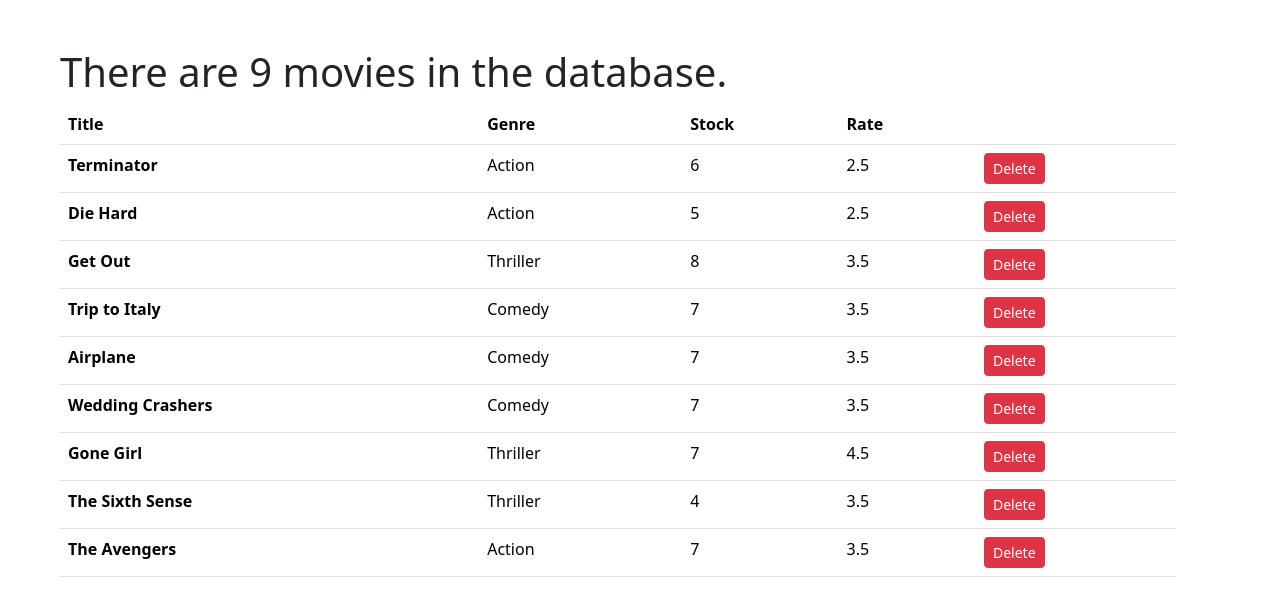
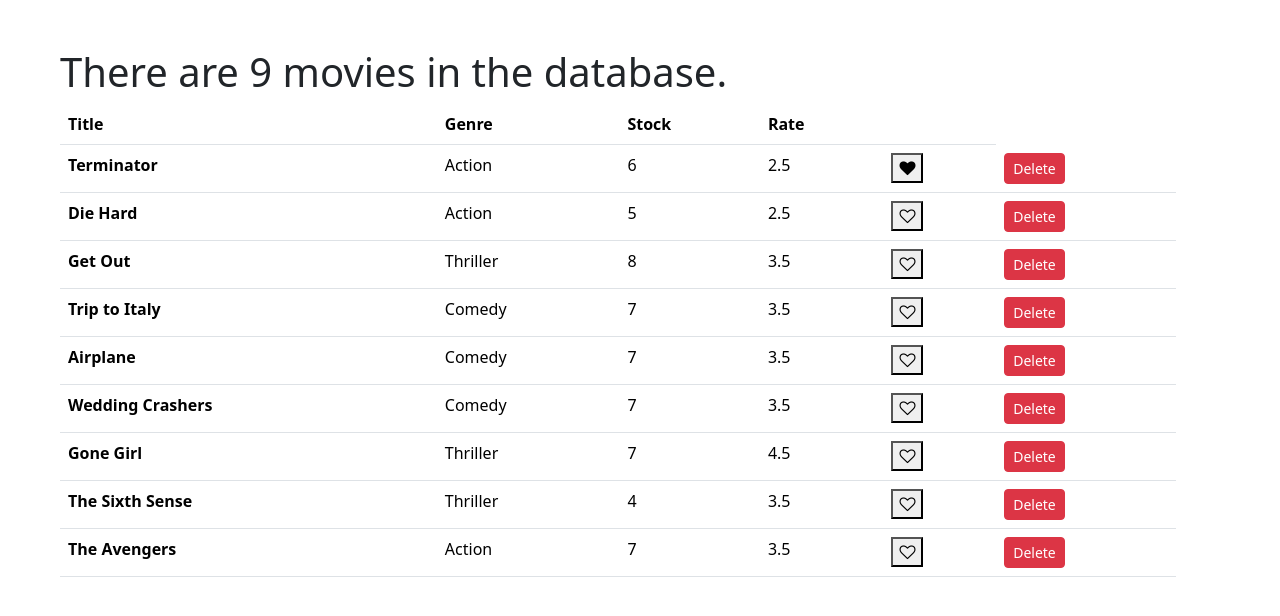
Before and after one commit to aloaam/mastering-react-vidly, a React (Create React App) app: page / in a window 1280 px wide. Shown: the top 616 px of the page. Built offline with nearby package versions, Linux system fonts and the light colour scheme.

Commit message:
change approach from button inside component to outside

```diff
--- /dev/null
+++ b/src/components/common/like.jsx
@@ -0,0 +1,32 @@
+import React, { Component } from "react";
+
+class Like extends Component {
+  state = {
+    liked: false,
+  };
+
+  constructor(props) {
+    super(props);
+    this.state.liked = props.liked;
+  }
+
+  handleClick() {
+    this.setState({ liked: !this.state.liked });
+  }
+
+  render() {
+    let classes = "fa fa-heart";
+    if (!this.props.liked) {
+      classes += "-o";
+    }
+    return (
+      <div>
+        <button onClick={this.handleClick}>
+          <i className={classes}></i>
+        </button>
+      </div>
+    );
+  }
+}
+
+export default Like;
--- a/src/components/movies.jsx
+++ b/src/components/movies.jsx
@@ -1,11 +1,12 @@
 import React, { useState } from "react";
 import { getMovies } from "./../fakeMovieService";
+import Like from "./common/like";
 
 function Movies() {
   const [movies, setMovies] = useState(getMovies());
 
   const handleDeletion = (id) => {
-    setMovies(movies.filter((movie) => movie._id != id));
+    setMovies(movies.filter((movie) => movie._id !== id));
   };
 
   if (movies.length === 0) return <h1>There are no movies in the database!</h1>;
@@ -32,6 +33,9 @@ function Movies() {
                 <td>{movie.numberInStock}</td>
                 <td>{movie.dailyRentalRate}</td>
                 <td>
+                  <Like liked={movie.liked} />
+                </td>
+                <td>
                   <button
                     type="button"
                     className="btn btn-danger btn-sm"
--- a/src/fakeMovieService.js
+++ b/src/fakeMovieService.js
@@ -7,64 +7,65 @@ const movies = [
     genre: { _id: "5b21ca3eeb7f6fbccd471818", name: "Action" },
     numberInStock: 6,
     dailyRentalRate: 2.5,
-    publishDate: "2018-01-03T19:04:28.809Z"
+    publishDate: "2018-01-03T19:04:28.809Z",
+    liked: true,
   },
   {
     _id: "5b21ca3eeb7f6fbccd471816",
     title: "Die Hard",
     genre: { _id: "5b21ca3eeb7f6fbccd471818", name: "Action" },
     numberInStock: 5,
-    dailyRentalRate: 2.5
+    dailyRentalRate: 2.5,
   },
   {
     _id: "5b21ca3eeb7f6fbccd471817",
     title: "Get Out",
     genre: { _id: "5b21ca3eeb7f6fbccd471820", name: "Thriller" },
     numberInStock: 8,
-    dailyRentalRate: 3.5
+    dailyRentalRate: 3.5,
   },
   {
     _id: "5b21ca3eeb7f6fbccd471819",
     title: "Trip to Italy",
     genre: { _id: "5b21ca3eeb7f6fbccd471814", name: "Comedy" },
     numberInStock: 7,
-    dailyRentalRate: 3.5
+    dailyRentalRate: 3.5,
   },
   {
     _id: "5b21ca3eeb7f6fbccd47181a",
     title: "Airplane",
     genre: { _id: "5b21ca3eeb7f6fbccd471814", name: "Comedy" },
     numberInStock: 7,
-    dailyRentalRate: 3.5
+    dailyRentalRate: 3.5,
   },
   {
     _id: "5b21ca3eeb7f6fbccd47181b",
     title: "Wedding Crashers",
     genre: { _id: "5b21ca3eeb7f6fbccd471814", name: "Comedy" },
     numberInStock: 7,
-    dailyRentalRate: 3.5
+    dailyRentalRate: 3.5,
   },
   {
     _id: "5b21ca3eeb7f6fbccd47181e",
     title: "Gone Girl",
     genre: { _id: "5b21ca3eeb7f6fbccd471820", name: "Thriller" },
     numberInStock: 7,
-    dailyRentalRate: 4.5
+    dailyRentalRate: 4.5,
   },
   {
     _id: "5b21ca3eeb7f6fbccd47181f",
     title: "The Sixth Sense",
     genre: { _id: "5b21ca3eeb7f6fbccd471820", name: "Thriller" },
     numberInStock: 4,
-    dailyRentalRate: 3.5
+    dailyRentalRate: 3.5,
   },
   {
     _id: "5b21ca3eeb7f6fbccd471821",
     title: "The Avengers",
     genre: { _id: "5b21ca3eeb7f6fbccd471818", name: "Action" },
     numberInStock: 7,
-    dailyRentalRate: 3.5
-  }
+    dailyRentalRate: 3.5,
+  },
 ];
 
 export function getMovies() {
@@ -72,13 +73,13 @@ export function getMovies() {
 }
 
 export function getMovie(id) {
-  return movies.find(m => m._id === id);
+  return movies.find((m) => m._id === id);
 }
 
 export function saveMovie(movie) {
-  let movieInDb = movies.find(m => m._id === movie._id) || {};
+  let movieInDb = movies.find((m) => m._id === movie._id) || {};
   movieInDb.name = movie.name;
-  movieInDb.genre = genresAPI.genres.find(g => g._id === movie.genreId);
+  movieInDb.genre = genresAPI.genres.find((g) => g._id === movie.genreId);
   movieInDb.numberInStock = movie.numberInStock;
   movieInDb.dailyRentalRate = movie.dailyRentalRate;
 
@@ -91,7 +92,7 @@ export function saveMovie(movie) {
 }
 
 export function deleteMovie(id) {
-  let movieInDb = movies.find(m => m._id === id);
+  let movieInDb = movies.find((m) => m._id === id);
   movies.splice(movies.indexOf(movieInDb), 1);
   return movieInDb;
 }
```
